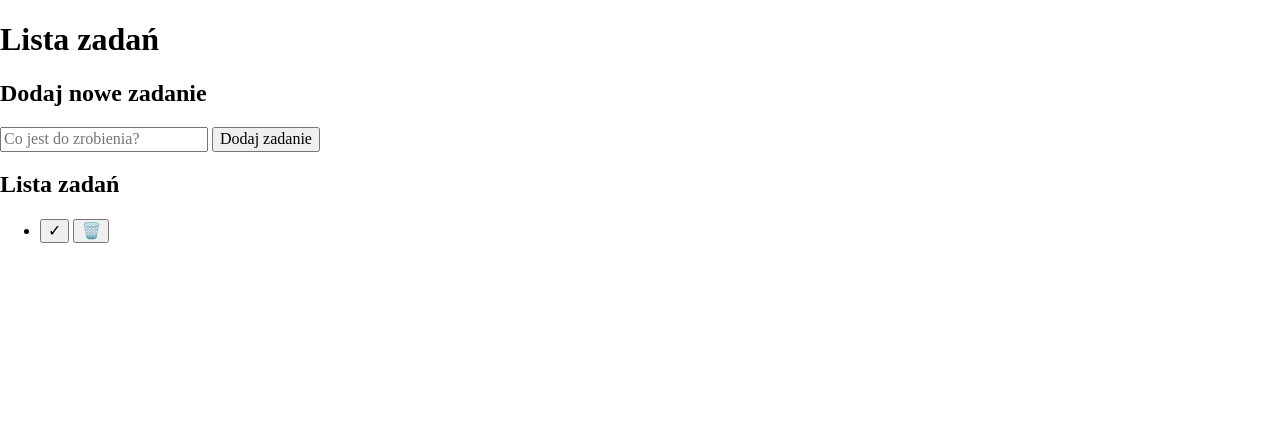
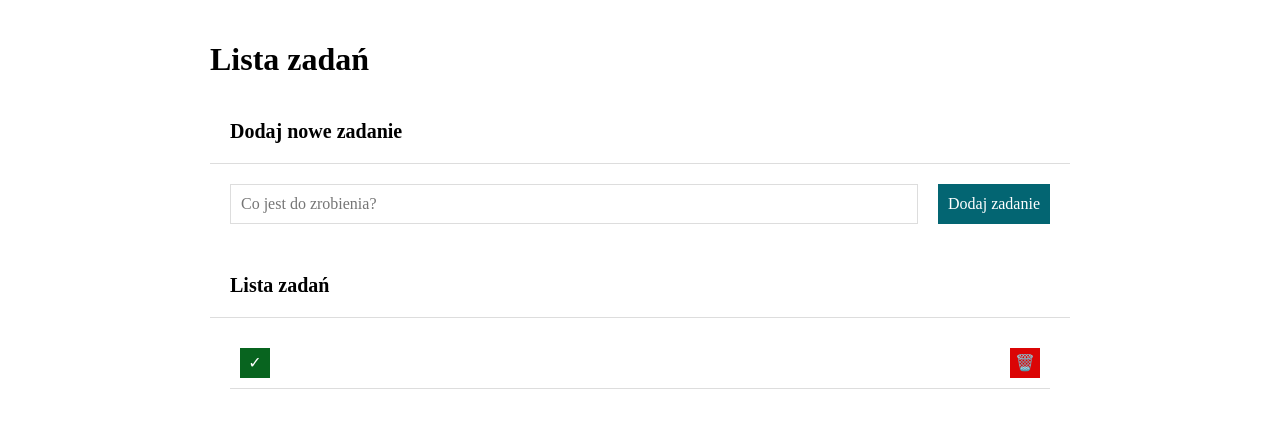
Before and after one commit to Dagaa95/to-do-list, a plain HTML site: page index.html in a window 1280 px wide. Drawn offline with nearby package versions, Linux system fonts and the light colour scheme.

Commit message:
all link css added

```diff
--- a/index.html
+++ b/index.html
@@ -12,6 +12,10 @@
   <link rel="preconnect" href="https://fonts.gstatic.com" crossorigin>
   <link href="https://fonts.googleapis.com/css2?family=Raleway:ital,wght@0,100;1,100&display=swap" rel="stylesheet">
   <link href="css/style.css" rel="stylesheet">
+  <link href="css/container.css" rel="stylesheet">
+  <link href="css/tasks.css" rel="stylesheet">
+  <link href="css/form.css" rel="stylesheet">
+  <link href="css/section.css" rel="stylesheet">
   <script defer src="js/script.js"></script>
 </head>
 
```
